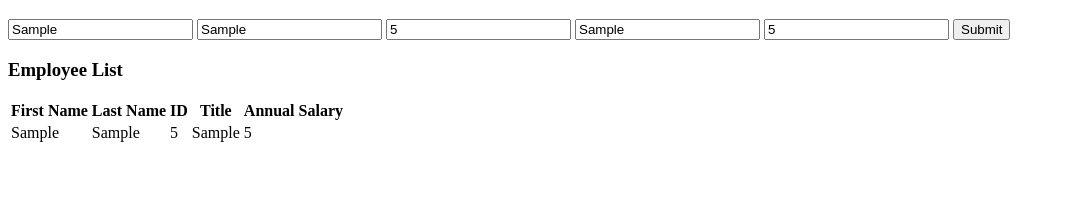
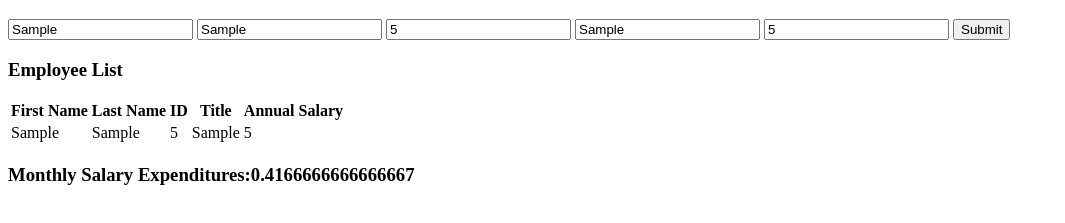
Before and after one commit to pauldunkirk/weekend-one-walkthrough, a plain HTML site: page index.html in a window 1280 px wide. Both pictures are taken after typing "Sample", "Sample", "5", "Sample", "5" into the empty fields and a click on the button "Submit". Shown: the part 61-284 px from the top of the page, without its empty margins (0-1065 px from the left). Drawn offline with Linux system fonts and the light colour scheme.

Commit message:
compoleted base mode

```diff
--- a/client.js
+++ b/client.js
@@ -17,5 +17,11 @@ $(document).ready(function(){
       '<td>' + annualSalary + '</td>' +
     '</tr>'
   );
+    // add monthly Salary expense to the document
+    var newEmployeeMonthlyExpenses = annualSalary/12;
+    var previousMonthlyExpenses = $('#monthlyExpenses').text(); //open par means get
+    var totalMonthlyExpenses = parseFloat(previousMonthlyExpenses) + newEmployeeMonthlyExpenses;
+    $('#monthlyExpenses').text(totalMonthlyExpenses); //not open par means change
+
   });
 });
--- a/index.html
+++ b/index.html
@@ -35,8 +35,10 @@
       </tr>
     </thead>
     <tbody id="employeeTableBody">
-
     </tbody>
   </table>
+  <!-- monthly expenditure -->
+<h3 >Monthly Salary Expenditures:<span id='monthlyExpenses'>0</span></h3>
+
 </body>
 </html>
```
